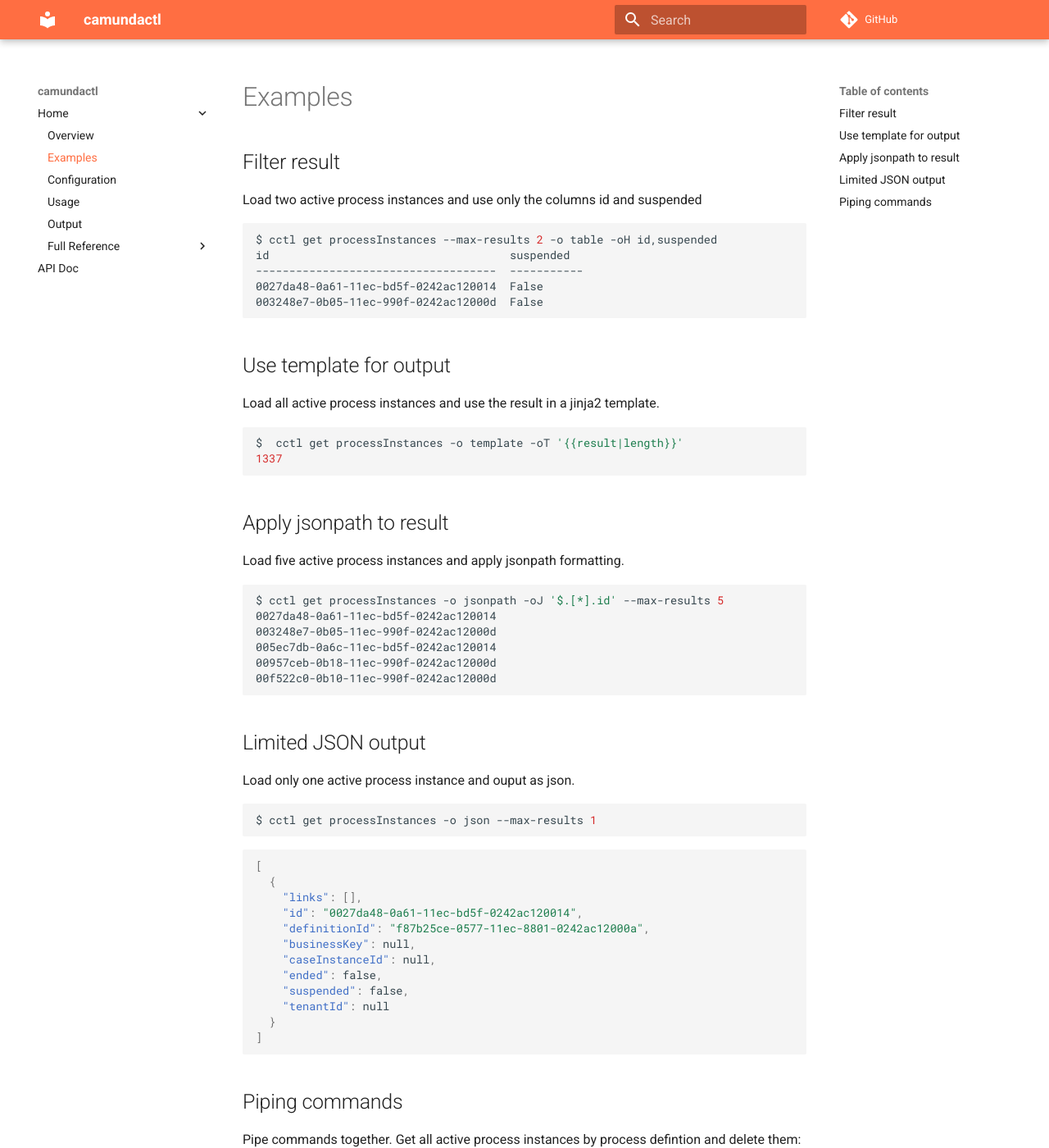
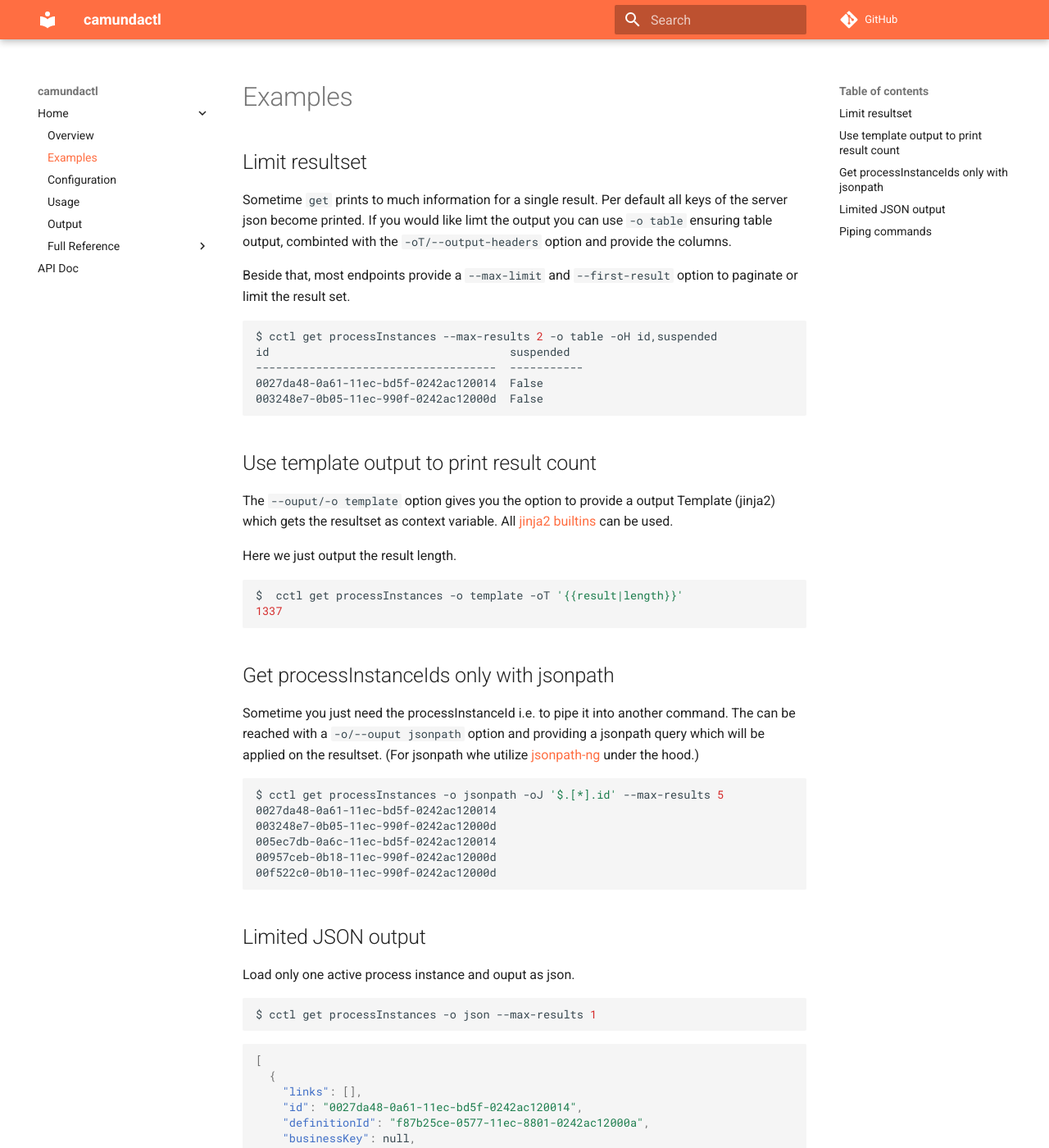
Before and after one commit to jblawatt/camundactl, an MkDocs documentation site: the page built from docs/examples.md, in a window 1280 px wide and 1400 px high. Shown: the whole window at 82% size. Built offline with MkDocs 1.6.1 and Material for MkDocs 9.7.7, drawn with Linux system fonts in a browser that asks for light colours; comment, search, counter and statistics services are not loaded.

Commit message:
changes and docs

````diff
--- a/docs/examples.md
+++ b/docs/examples.md
@@ -1,8 +1,14 @@
 # Examples
 
-## Filter result
+## Limit resultset
 
-Load two active process instances and use only the columns id and suspended
+Sometime `get` prints to much information for a single result. Per default all
+keys of the server json become printed. If you would like limt the output you
+can use `-o table` ensuring table output, combinted with the
+`-oT/--output-headers` option and provide the columns.
+
+Beside that, most endpoints provide a `--max-limit` and `--first-result` option
+to paginate or limit the result set.
 
 ```zsh
 $ cctl get processInstances --max-results 2 -o table -oH id,suspended
@@ -12,18 +18,25 @@
 003248e7-0b05-11ec-990f-0242ac12000d  False
 ```
 
-## Use template for output
+## Use template output to print result count
 
-Load all active process instances and use the result in a jinja2 template.
+The `--ouput/-o template` option gives you the option to provide a output Template (jinja2)
+which gets the resultset as context variable. All [jinja2 builtins](https://jinja.palletsprojects.com/en/3.0.x/templates/)
+can be used.
+
+Here we just output the result length.
 
 ```bash
 $  cctl get processInstances -o template -oT '{{result|length}}'
 1337
 ```
 
-## Apply jsonpath to result
+## Get processInstanceIds only with jsonpath
 
-Load five active process instances and apply jsonpath formatting.
+Sometime you just need the processInstanceId i.e. to pipe it into another
+command. The can be reached with a `-o/--ouput jsonpath` option and providing
+a jsonpath query which will be applied on the resultset. (For jsonpath whe
+utilize [jsonpath-ng](https://github.com/h2non/jsonpath-ng) under the hood.)
 
 ```bash
 $ cctl get processInstances -o jsonpath -oJ '$.[*].id' --max-results 5
--- a/mkdocs-requirements.txt
+++ b/mkdocs-requirements.txt
@@ -26,3 +26,5 @@
 mkdocs-gen-files
 mkdocs-gitbook
 mkdocs-click
+mkdocs-material
+.
````
Also changed, not shown: docs/index.md (+29 -6 lines), docs/images/Camunda_Logo_Black.png (added), docs/images/Camunda_Logo_White.png (added), 5 other files.
